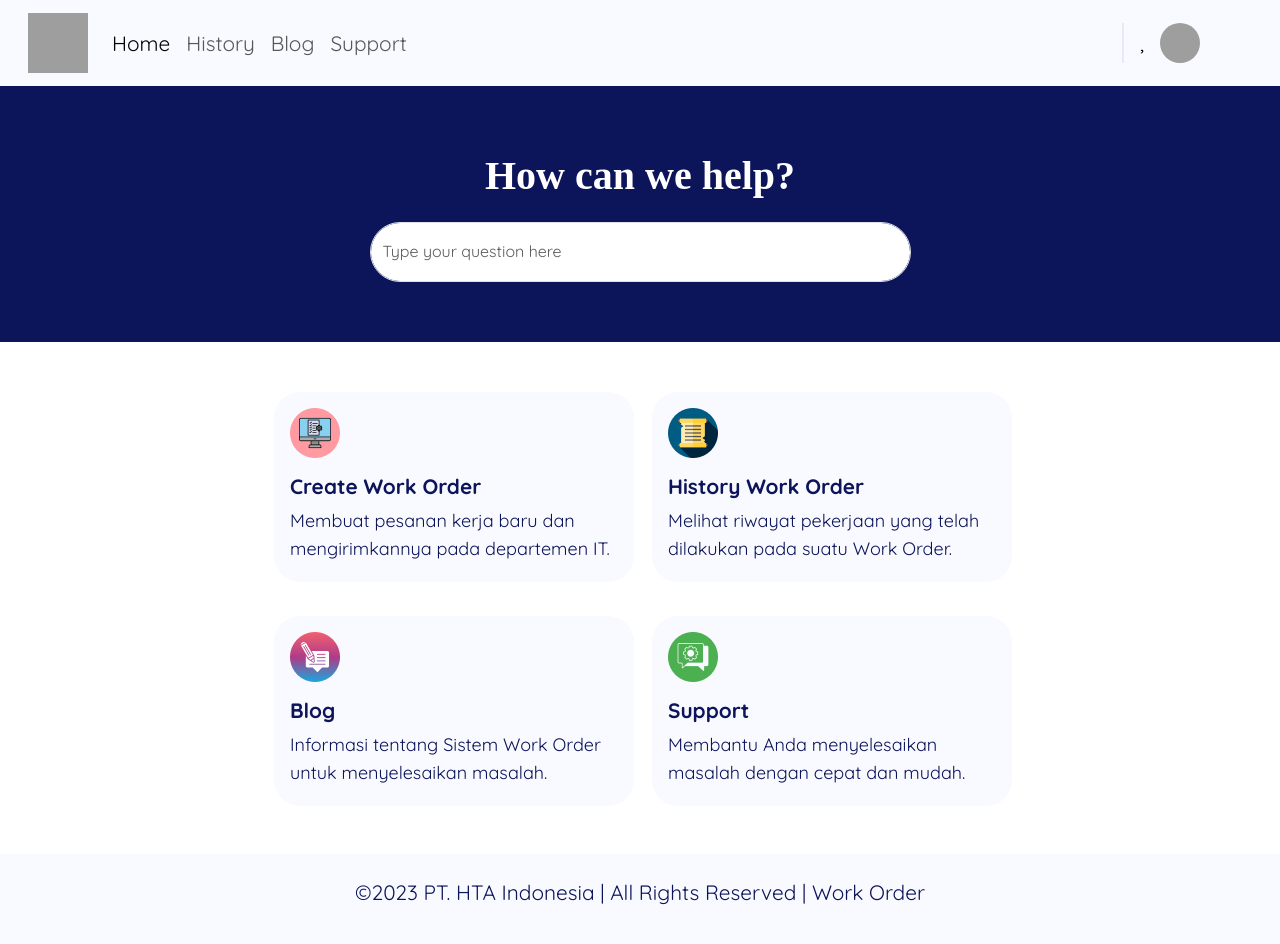
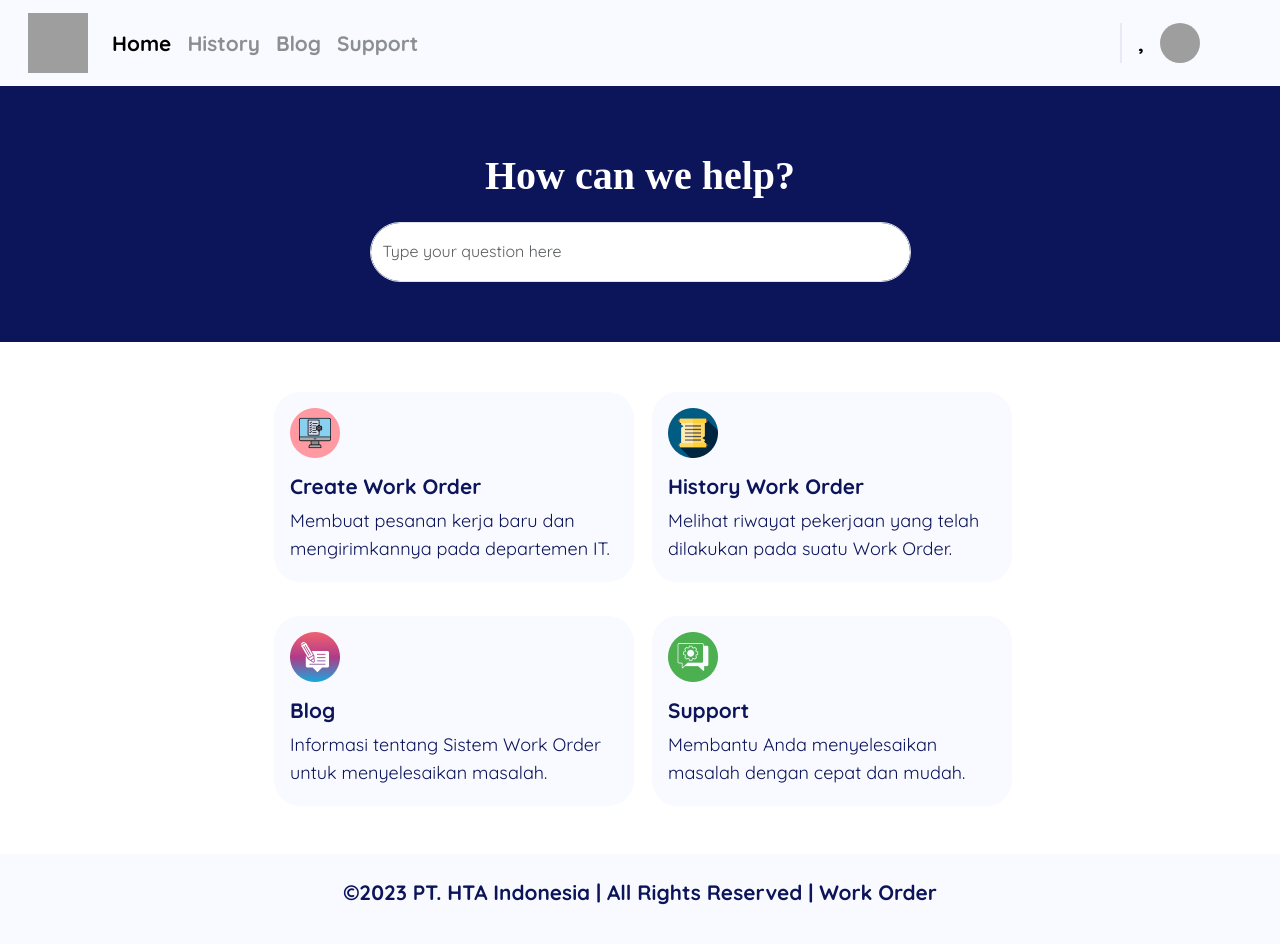
Before and after one commit to firmann19/Landing-Page-WorkOrder-MongoDB-Version, a React (Create React App) app: page /dashboard in a window 1280 px wide. Shown: the top 944 px of the page. Built offline with nearby package versions, Linux system fonts and the light colour scheme; grey boxes are pictures that could not be loaded; what debounce-promise would draw is missing.

Commit message:
push lagi

```diff
--- a/src/pages/HistoryWO.js
+++ b/src/pages/HistoryWO.js
@@ -117,6 +117,7 @@ import { useDispatch, useSelector } from "react-redux";
 import { fetchCheckouts } from "../redux/checkouts/actions";
 import Table from "../components/partikel/TableWithAction";
 import { useState } from "react";
+import Footer from "../components/Footer";
 
 function HistoryWO() {
   const dispatch = useDispatch();
@@ -214,6 +215,7 @@ function HistoryWO() {
           </div>
         </div>
       </div>
+      <Footer />
     </>
   );
 }
--- a/src/styles/Featured.css
+++ b/src/styles/Featured.css
@@ -6,6 +6,12 @@
     margin-top: 34px;
     margin-left: auto;
     margin-right: auto;
+}
+
+.item:hover {
+    transform: translateY(-5px); /* Pergeseran elemen ke atas saat hover */
+    box-shadow: 0 8px 16px rgba(0, 0, 0, 0.1); /* Menambahkan bayangan saat hover */
+    border: 2px solid #00BAFF;
 }
 
 
--- a/src/styles/Footer.css
+++ b/src/styles/Footer.css
@@ -6,7 +6,7 @@
 
 .text-footer {
     font-family: 'Quicksand', sans-serif;
-    font-weight: 400;
+    font-weight: 600;
     font-size: 1.3rem; /* Mengubah ukuran font agar sesuai dengan layar yang lebih kecil */
     color: #0C145A;
     text-align: center;
--- a/src/styles/Navbar.css
+++ b/src/styles/Navbar.css
@@ -68,7 +68,8 @@
     .navbar .nav-item {
         /* Tambahkan gaya tulisan untuk nav-item di sini */
         font-family: 'Quicksand', sans-serif;
+        font-weight: 600;
         font-size: 1.3rem;
-        font-weight: 400;
+        color: #8a8f94;
     }
 }
```
